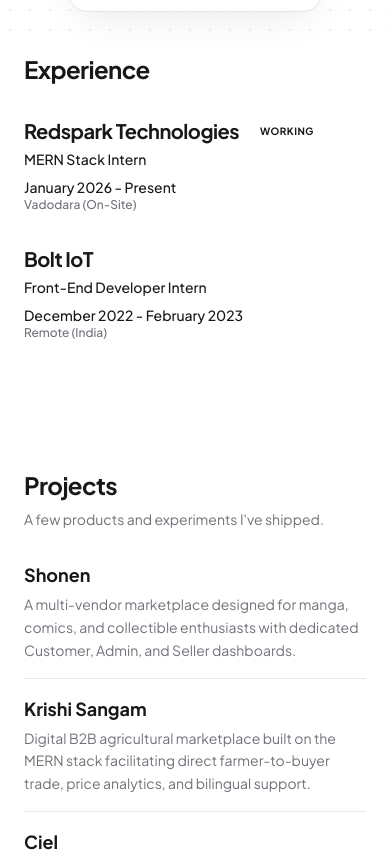
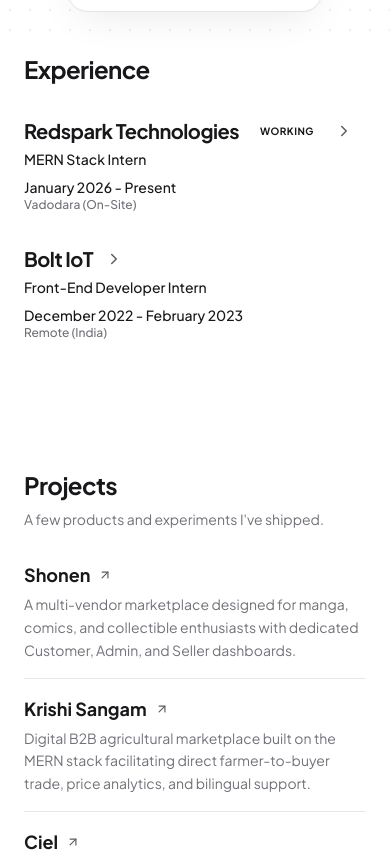
Before and after one commit to shubham-pathak1/portfolio, a React (Vite) app: page / in a window 390 px wide. Shown: the part 800-1652 px from the top of the page. Built offline with nearby package versions, Linux system fonts and the light colour scheme.

Commit message:
implemented cross platform interactions

```diff
--- a/src/components/sections/Experience.tsx
+++ b/src/components/sections/Experience.tsx
@@ -111,8 +111,26 @@
                                                 Working
                                             </span>
                                         )}
-                                        <div className={`text-text-secondary/20 group-hover:text-text-secondary/60 transition-all duration-300 ${isExpanded ? 'opacity-100' : 'opacity-0 group-hover:opacity-100'}`}>
+                                        <div className="hidden md:flex opacity-0 group-hover:opacity-100 text-text-secondary/60 transition-all duration-300 pointer-events-none">
                                             {isExpanded ? <ChevronDown size={18} /> : <ChevronRight size={18} />}
+                                        </div>
+                                        <div className="md:hidden">
+                                            <motion.div
+                                                variants={{
+                                                    initial: { opacity: 0, x: -2 },
+                                                    view: {
+                                                        opacity: 0.7,
+                                                        x: 0,
+                                                        transition: { duration: 0.4 }
+                                                    }
+                                                }}
+                                                initial="initial"
+                                                whileInView="view"
+                                                viewport={{ once: false, amount: 0.4 }}
+                                                className="text-text-secondary/60 transition-all duration-300 pointer-events-none"
+                                            >
+                                                {isExpanded ? <ChevronDown size={18} /> : <ChevronRight size={18} />}
+                                            </motion.div>
                                         </div>
                                     </div>
                                     <div className="text-sm text-text-primary font-medium">
--- a/src/components/sections/Projects.tsx
+++ b/src/components/sections/Projects.tsx
@@ -51,7 +51,27 @@
                                     {isInDevelopmentStatus(project.status) && (
                                         <span className="text-[10px] font-bold px-2 py-0.5 rounded bg-white/5 border border-white/10 text-text-primary uppercase tracking-widest">In Dev</span>
                                     )}
-                                    <ArrowUpRight size={14} className="opacity-0 group-hover:opacity-100 group-hover:translate-x-0.5 group-hover:-translate-y-0.5 transition-all" />
+                                    <div className="hidden md:flex opacity-0 group-hover:opacity-100 transition-all pointer-events-none">
+                                        <ArrowUpRight size={14} className="transition-all" />
+                                    </div>
+                                    <div className="md:hidden">
+                                        <motion.div
+                                            variants={{
+                                                initial: { opacity: 0, x: -2 },
+                                                view: {
+                                                    opacity: 0.7,
+                                                    x: 0,
+                                                    transition: { duration: 0.4 }
+                                                }
+                                            }}
+                                            initial="initial"
+                                            whileInView="view"
+                                            viewport={{ once: false, amount: 0.4 }}
+                                            className="transition-all pointer-events-none"
+                                        >
+                                            <ArrowUpRight size={14} className="transition-all" />
+                                        </motion.div>
+                                    </div>
                                 </h3>
                                 <p className="text-sm text-text-secondary leading-relaxed max-w-2xl">
                                     {project.description}
--- a/src/pages/AllProjects.tsx
+++ b/src/pages/AllProjects.tsx
@@ -102,7 +102,6 @@
                                             </p>
                                         </div>
                                         <div className="flex items-center gap-4 text-text-secondary opacity-0 group-hover:opacity-100 transition-opacity">
-                                            <span className="text-xs font-mono">{project.id}.archive</span>
                                             <div className="w-8 h-8 rounded-full border border-border flex items-center justify-center">
                                                 <ExternalLink size={14} />
                                             </div>
```
